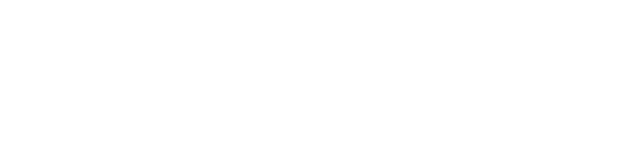
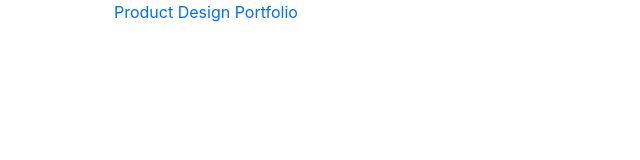
Before and after one commit to marselbougrini/portfolio, a website: page index.html in a window 1280 px wide. Shown: the whole page, without its empty margins (0-640 px from the left). Drawn offline with Linux system fonts and the light colour scheme.

Commit message:
Update index.html

```diff
--- a/index.html
+++ b/index.html
@@ -8,5 +8,7 @@
     </head>
     <body>
 
+        <a href="portfolio.html">Product Design Portfolio</a>
+
         </body>
         </html>
```
